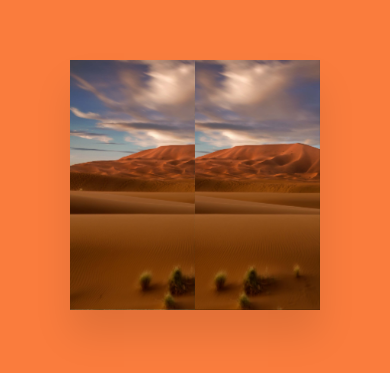
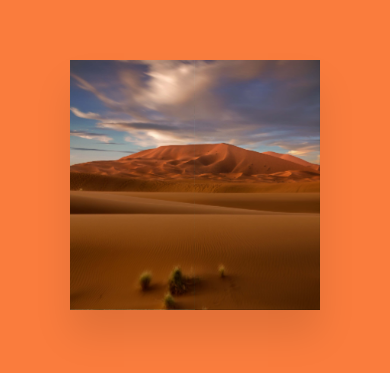
Before and after one commit to DiegodelVillar101/CSS-3D, a plain HTML site: page index.html in a window 390 px wide. Shown: the part 237-610 px from the top of the page. Drawn offline with Linux system fonts and the light colour scheme.

Commit message:
responsive 2

```diff
--- a/css/style.css
+++ b/css/style.css
@@ -109,4 +109,27 @@ span.desert::before{
         height: 250px;
         width: 250px;
     }
+
+    span.desert{
+        right: 0;
+        background: url(../img/desert.jpg);
+        background-position-x: 125px;
+        background-size: cover;
+    }
+
+    span.desert::before{
+        content: '';
+        position: absolute;
+        top: 0;
+        left: 0;
+        width: 100%;
+        height: 100%;
+        background: url(../img/beach.jpg);
+        background-position-x: 125px;
+        transform-origin: left;
+        transition: 2s;
+        backface-visibility: hidden;
+        transform: rotateY(180deg);
+        background-size: cover;
+    }
 }
```
